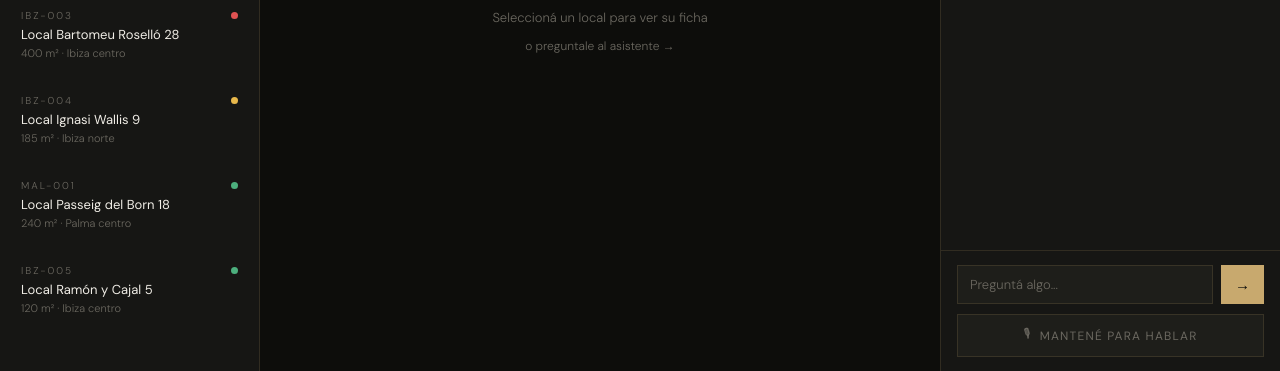
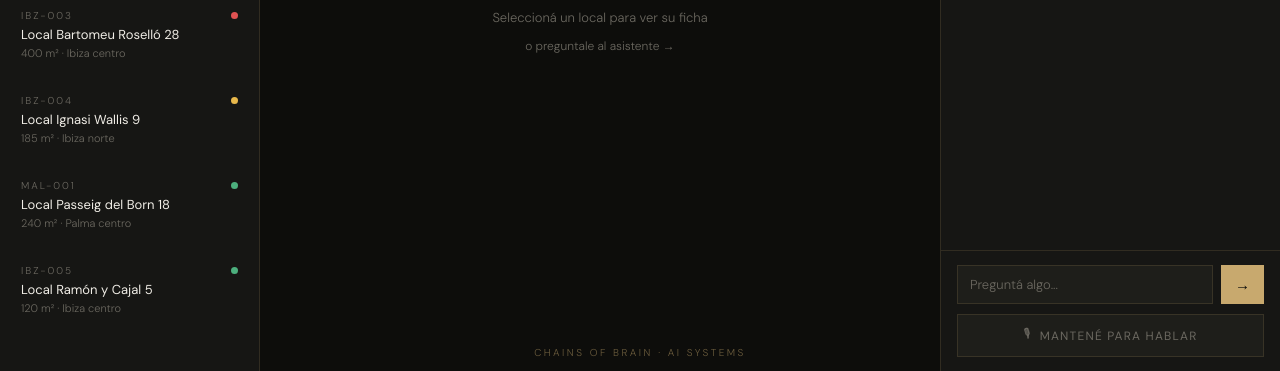
Before and after one commit to feririarte7-ship-it/alorac-office, a plain HTML site: page index.html in a window 1280 px wide. Shown: the part 429-800 px from the top of the page. Drawn offline with Linux system fonts and the light colour scheme.

Commit message:
Update: alorac office page v5

```diff
--- a/index.html
+++ b/index.html
@@ -975,5 +975,6 @@ function addReunion() {
 // ── INIT ──
 renderList(locales);
 </script>
+<div style="position:fixed;bottom:12px;left:50%;transform:translateX(-50%);z-index:50;font-size:10px;letter-spacing:.25em;text-transform:uppercase;color:rgba(200,169,110,.5);pointer-events:none;white-space:nowrap;">Chains of Brain · AI Systems</div>
 </body>
 </html>
```
